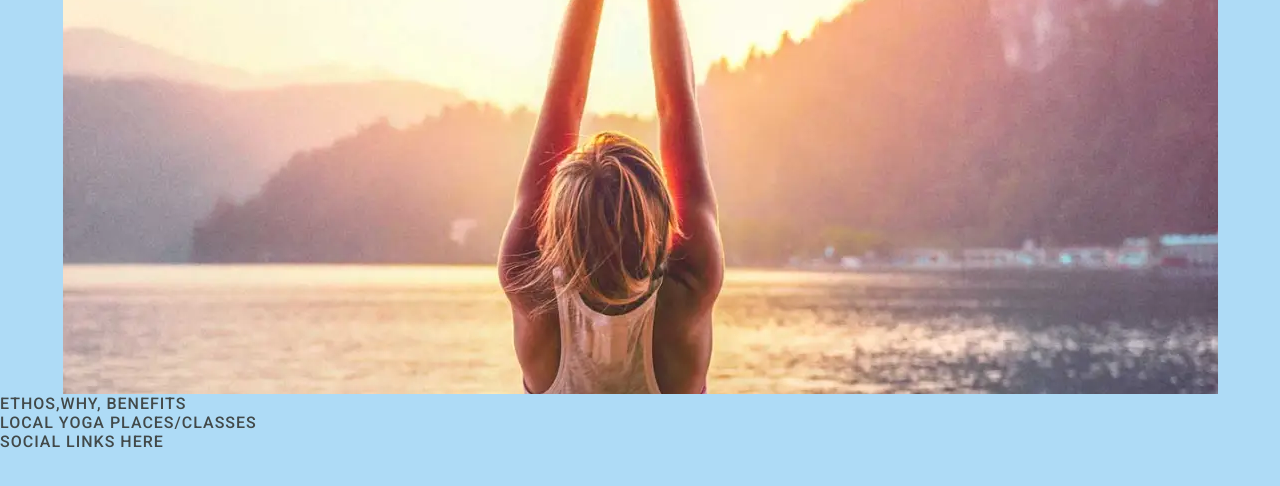
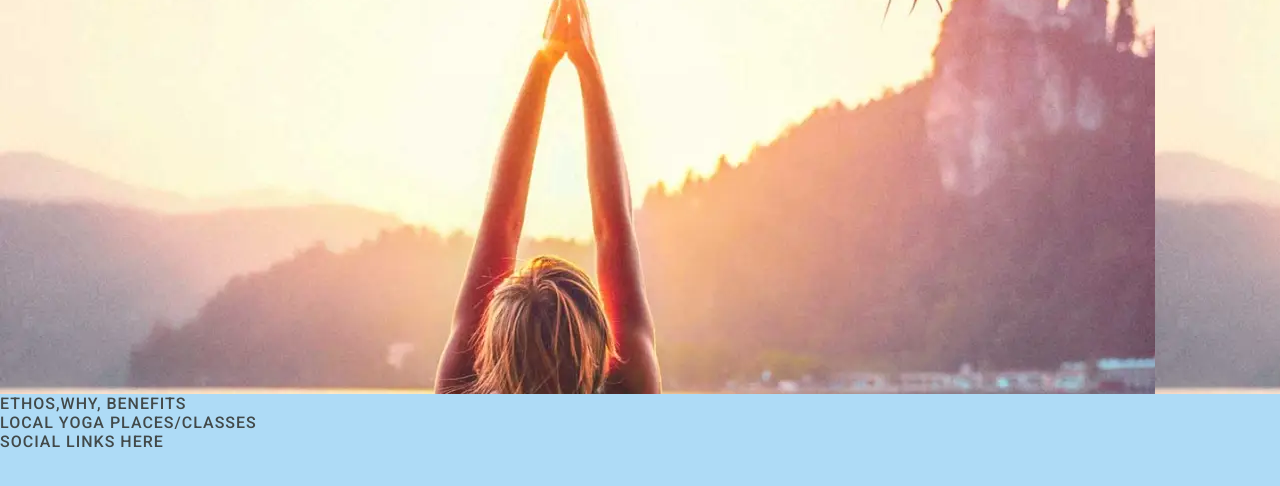
Before and after one commit to Davidw2710/Zen, a plain HTML site: page index.html in a window 1280 px wide. Shown: the part 104-590 px from the top of the page. Drawn offline with Linux system fonts and the light colour scheme.

Commit message:
picture added

```diff
--- a/assets/css/style.css
+++ b/assets/css/style.css
@@ -66,5 +66,5 @@ nav {
 #home-image {
     width: 100%;
     height: 400px;
-    background: url(../images/1296x728_BODY_Meditation_Positions-Standing.webp) no-repeat center center;
+    background: url(../images/1296x728_BODY_Meditation_Positions-Standing.webp);
 }
```
